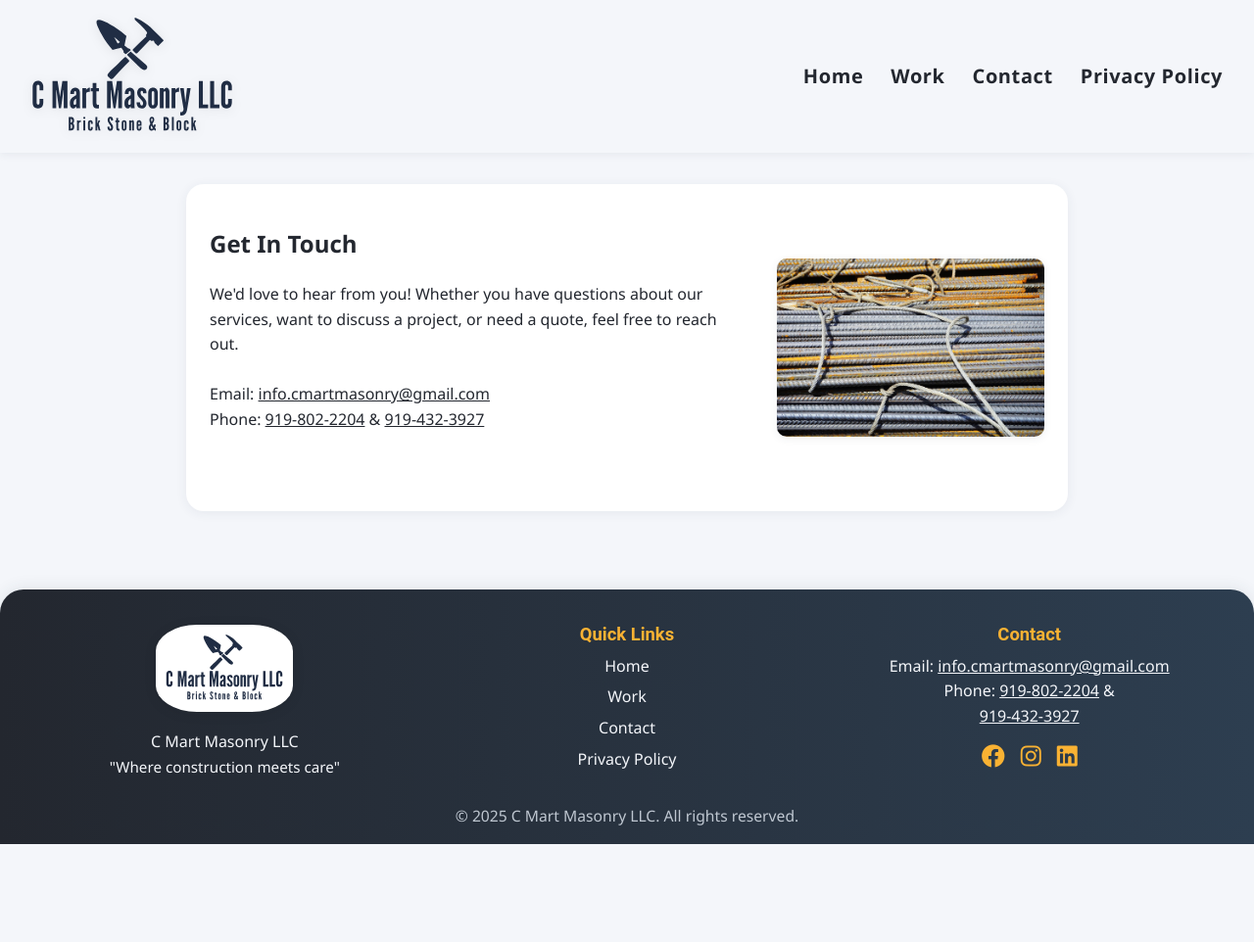
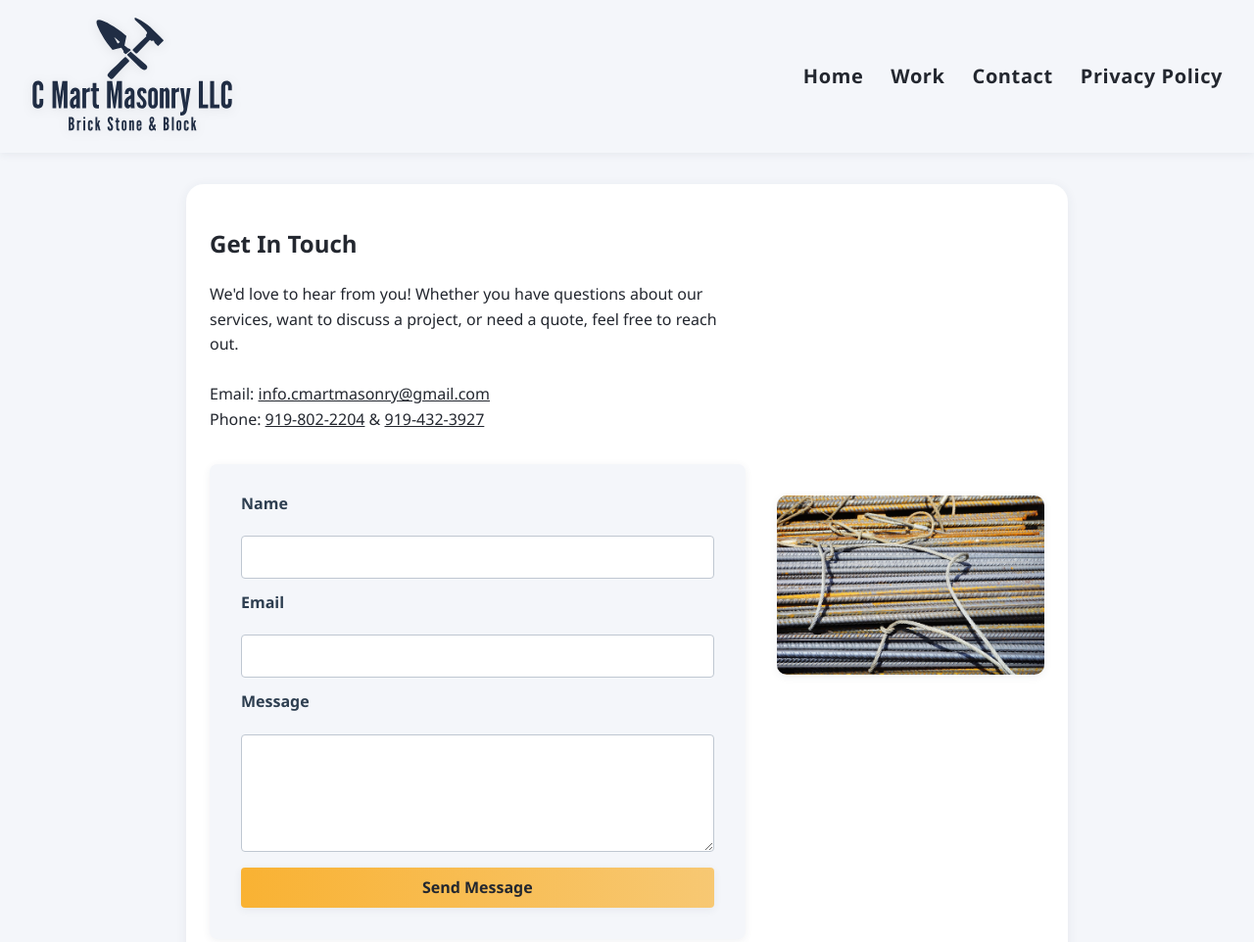
Before and after one commit to Deceit39/cmartmasonry, a plain HTML site: page contact.html in a window 1280 px wide. Shown: the top 962 px of the page at 98% size. Before the commit the page ends 862 px from the top, so only its background shows below. Drawn offline with Linux system fonts and the light colour scheme.

Commit message:
Add files via upload

```diff
--- a/contact.html
+++ b/contact.html
@@ -5,22 +5,9 @@
     <meta charset="UTF-8">
     <meta name="viewport" content="width=device-width, initial-scale=1.0">
     <link href="css/style.css" rel="stylesheet" type="text/css">
-    <link rel="icon" type="image/x-icon" href="images/Ishi (Logo)_Original.svg">
+    <link rel="icon" type="image/x-icon" href="images/icon.svg">
     <title>Contact - C Mart Masonry LLC</title>
     <link rel="stylesheet" href="https://cdnjs.cloudflare.com/ajax/libs/font-awesome/6.4.2/css/all.min.css">
-    <style>
-        html, body {
-            height: 100%;
-        }
-        body {
-            min-height: 100vh;
-            display: flex;
-            flex-direction: column;
-        }
-        main {
-            flex: 1;
-        }
-    </style>
 </head>
 
 <body>
@@ -47,11 +34,31 @@
                     <br>
                     <p>We'd love to hear from you! Whether you have questions about our services, want to discuss a project, or need a quote, feel free to reach out.</p>
                     <br>
-                    <p>Email: <a href="mailto:info.cmartmasonry@gmail.com">info.cmartmasonry@gmail.com</a></p>
-                    <p>Phone: <a href="tel:919-802-2204">919-802-2204</a> &amp; <a href="tel:919-432-3927">919-432-3927</a></p>
+                    <p>Email: <span id="email-link"></span></p>
+                    <p>Phone: <span id="phone1-link"></span> & <span id="phone2-link"></span></p>
                 </div>
 
 
+                <!-- Contact Form -->
+                <form class="contact-form" action="https://formsubmit.co/info.cmartmasonry@gmail.com" method="POST">
+                    <label for="name">Name</label>
+                    <input type="text" id="name" name="name" required>
+
+                    <label for="email">Email</label>
+                    <input type="email" id="email" name="email" required>
+
+                    <label for="message">Message</label>
+                    <textarea id="message" name="message" required></textarea>
+
+                    <!-- Honeypot field for spam prevention -->
+                    <input type="text" name="_honey" style="display:none">
+                    <!-- Disable captcha -->
+                    <input type="hidden" name="_captcha" value="false">
+                    <!-- Redirect after submit (optional) -->
+                    <!-- <input type="hidden" name="_next" value="thankyou.html"> -->
+
+                    <button type="submit">Send Message</button>
+                </form>
             </div>
             <div class="contact-image">
                 <img src="images/ironrods.jpg" alt="Contact Visual">
@@ -77,9 +84,8 @@
             </div>
             <div class="footer-section">
                 <h3>Contact</h3>
-                <p>Email: <a href="mailto:info.cmartmasonry@gmail.com">info.cmartmasonry@gmail.com</a></p>
-                <p>Phone: <a href="tel:919-802-2204">919-802-2204</a> & </p>
-                <a href="tel:919-432-3927">919-432-3927</a></p>
+                <p>Email: <span id="footer-email-link"></span></p>
+                <p>Phone: <span id="footer-phone1-link"></span> & <span id="footer-phone2-link"></span></p>
                 <div class="footer-social">
                     <a href="#" aria-label="Facebook"><i class="fab fa-facebook"></i></a>
                     <a href="#" aria-label="Instagram"><i class="fab fa-instagram"></i></a>
@@ -91,6 +97,30 @@
             &copy; 2025 C Mart Masonry LLC. All rights reserved.
         </div>
     </footer>
+    <script>
+        // Email and phone obfuscation
+        function obfuscateEmail(user, domain) {
+            var email = user + "@" + domain;
+            var link = document.createElement('a');
+            link.href = "mailto:" + email;
+            link.textContent = email;
+            return link;
+        }
+        function obfuscatePhone(number) {
+            var link = document.createElement('a');
+            link.href = "tel:" + number.replace(/-/g, '');
+            link.textContent = number;
+            return link;
+        }
+        // Main contact
+        document.getElementById('email-link').appendChild(obfuscateEmail('info.cmartmasonry', 'gmail.com'));
+        document.getElementById('phone1-link').appendChild(obfuscatePhone('919-802-2204'));
+        document.getElementById('phone2-link').appendChild(obfuscatePhone('919-432-3927'));
+        // Footer contact
+        document.getElementById('footer-email-link').appendChild(obfuscateEmail('info.cmartmasonry', 'gmail.com'));
+        document.getElementById('footer-phone1-link').appendChild(obfuscatePhone('919-802-2204'));
+        document.getElementById('footer-phone2-link').appendChild(obfuscatePhone('919-432-3927'));
+    </script>
 </body>
 
 </html>
```
Also changed, not shown: index.html (+22 -4 lines), privacy.html (+21 -3 lines), work.html (+20 -3 lines), images/icon.svg (added).
